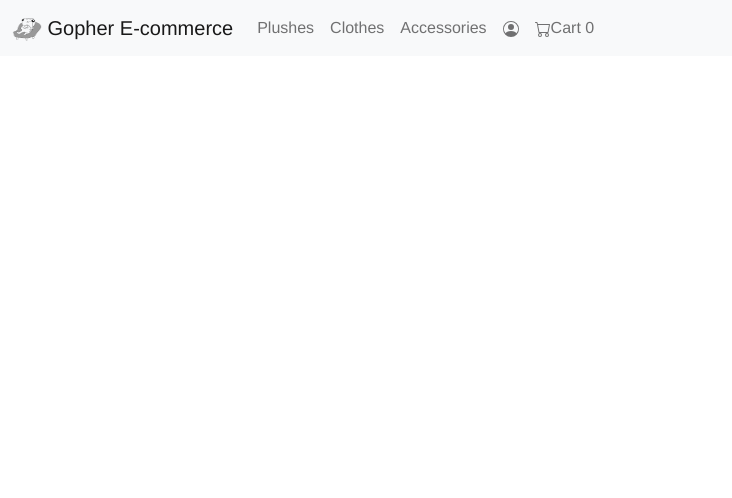
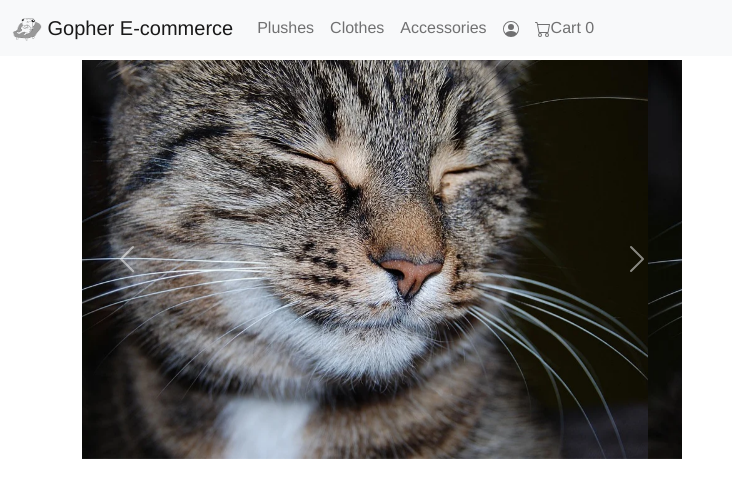
Before and after one commit to maximilienandile/frontend-go-tuto, a Vue app: page / in a window 1280 px wide. Shown: the top 498 px of the page, without its empty margins (0-732 px from the left). Built offline with nearby package versions, Linux system fonts and the light colour scheme.

Commit message:
Add carousel

```diff
--- a/src/App.vue
+++ b/src/App.vue
@@ -1,13 +1,18 @@
 <template>
   <NavBar></NavBar>
+  <div class="container">
+    <Carousel></Carousel>
+  </div>
 </template>
 
 <script>
 import NavBar from "./components/NavBar";
+import Carousel from "./components/Carousel";
 
 export default {
   name: 'App',
   components: {
+    Carousel,
     NavBar
   }
 }
--- /dev/null
+++ b/src/components/Carousel.vue
@@ -0,0 +1,36 @@
+<template>
+  <div id="carouselExampleControls" class="carousel slide carousel-custom" data-bs-ride="carousel" >
+    <div class="carousel-inner">
+      <div class="carousel-item active">
+        <img src="@/assets/cat2.webp" class="d-block w-100" alt="...">
+      </div>
+      <div class="carousel-item">
+        <img src="@/assets/cat2.webp" class="d-block w-100" alt="...">
+      </div>
+      <div class="carousel-item">
+        <img src="@/assets/cat2.webp" class="d-block w-100 img-fluid" alt="...">
+      </div>
+    </div>
+    <button class="carousel-control-prev" type="button" data-bs-target="#carouselExampleControls" data-bs-slide="prev">
+      <span class="carousel-control-prev-icon" aria-hidden="true"></span>
+      <span class="visually-hidden">Previous</span>
+    </button>
+    <button class="carousel-control-next" type="button" data-bs-target="#carouselExampleControls" data-bs-slide="next">
+      <span class="carousel-control-next-icon" aria-hidden="true"></span>
+      <span class="visually-hidden">Next</span>
+    </button>
+  </div>
+</template>
+
+<script>
+export default {
+  name: "Carousel"
+}
+</script>
+
+<style scoped>
+.carousel-custom {
+  max-width: 600px;
+}
+
+</style>
```
Also changed, not shown: src/assets/boat.jpeg (added), src/assets/cat2.webp (added).
